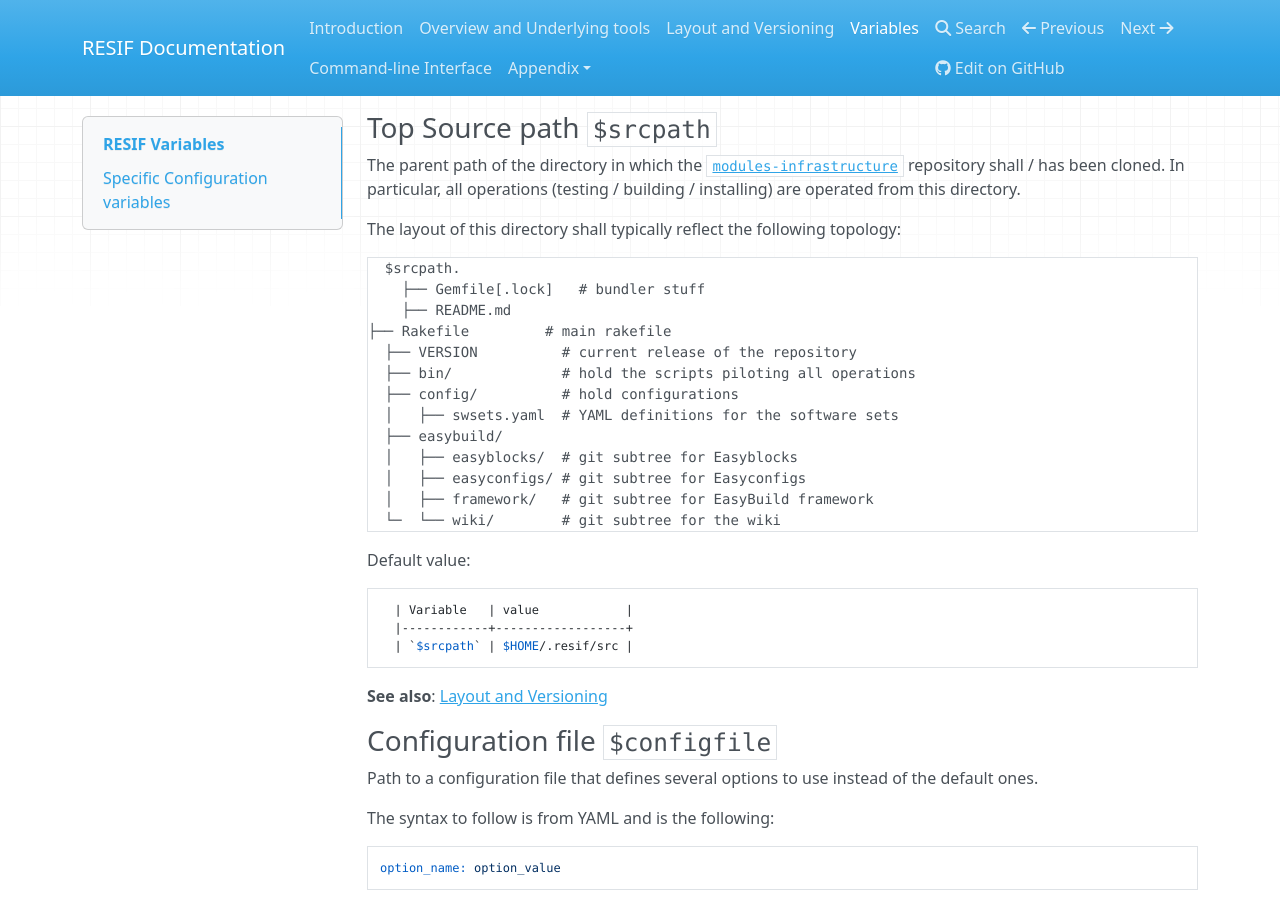
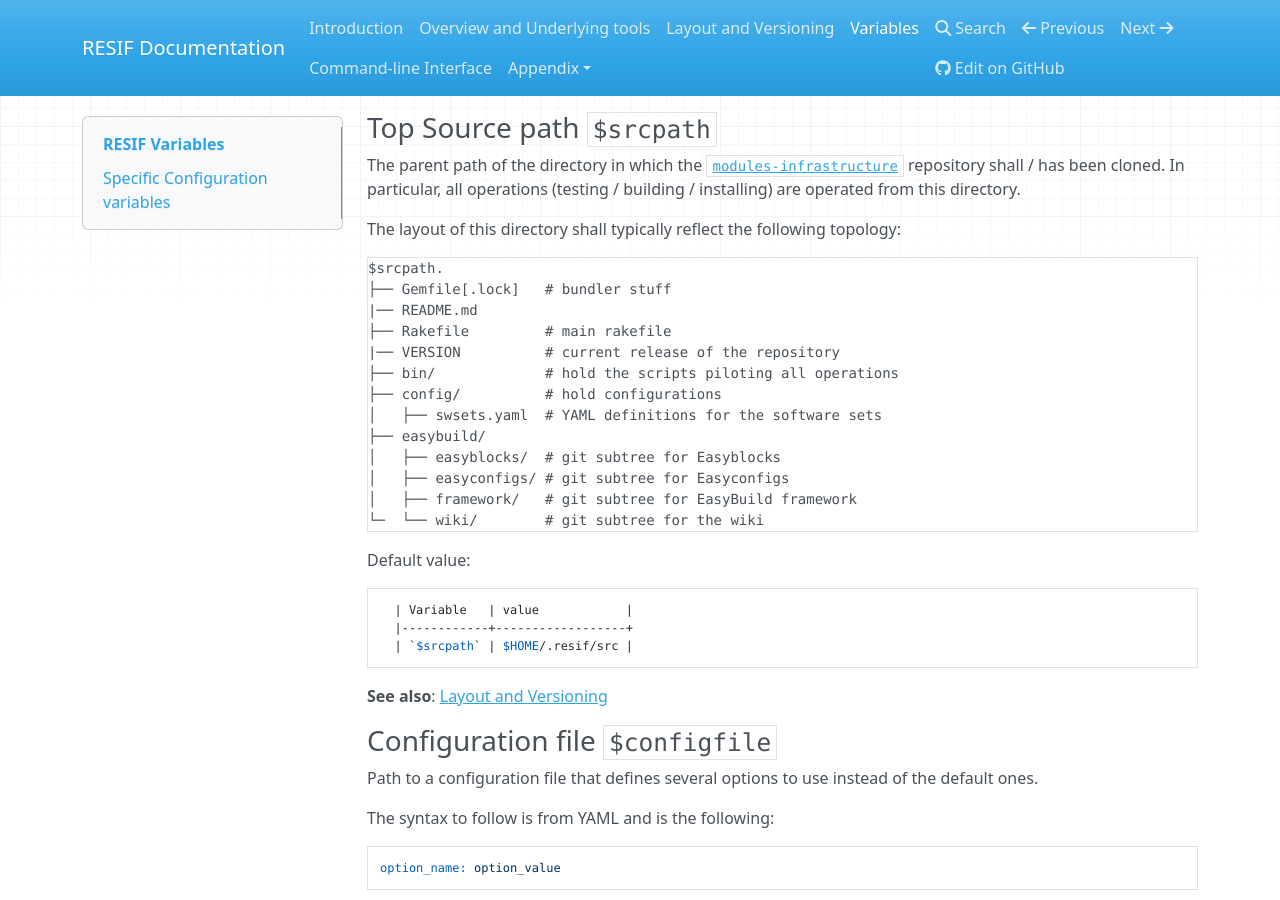
Before and after one commit to ULHPC/resif, an MkDocs documentation site: the page built from docs/variables.md, in a window 1280 px wide and 900 px high, scrolled down 3131 px. Built offline with MkDocs 1.6.1, drawn with Linux system fonts in a browser that asks for light colours; nearby versions of some CDN libraries; old or Windows-style settings are respelled for this version of MkDocs.

Commit message:
readthedocs

```diff
--- a/docs/variables.md
+++ b/docs/variables.md
@@ -130,19 +130,19 @@
 The layout of this directory shall typically reflect the following topology:
 
 <pre>
-  $srcpath.
-    ├── Gemfile[.lock]   # bundler stuff
-	├── README.md
+$srcpath.
+├── Gemfile[.lock]   # bundler stuff
+|── README.md
 ├── Rakefile         # main rakefile
-  ├── VERSION          # current release of the repository
-  ├── bin/             # hold the scripts piloting all operations
-  ├── config/          # hold configurations
-  │   ├── swsets.yaml  # YAML definitions for the software sets
-  ├── easybuild/
-  │   ├── easyblocks/  # git subtree for Easyblocks
-  │   ├── easyconfigs/ # git subtree for Easyconfigs
-  │   ├── framework/   # git subtree for EasyBuild framework
-  └─  └── wiki/        # git subtree for the wiki
+|── VERSION          # current release of the repository
+├── bin/             # hold the scripts piloting all operations
+├── config/          # hold configurations
+│   ├── swsets.yaml  # YAML definitions for the software sets
+├── easybuild/
+│   ├── easyblocks/  # git subtree for Easyblocks
+│   ├── easyconfigs/ # git subtree for Easyconfigs
+│   ├── framework/   # git subtree for EasyBuild framework
+└─  └── wiki/        # git subtree for the wiki
 </pre>
 
 Default value:
```
